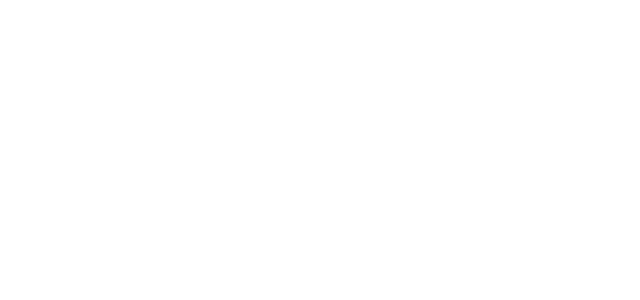
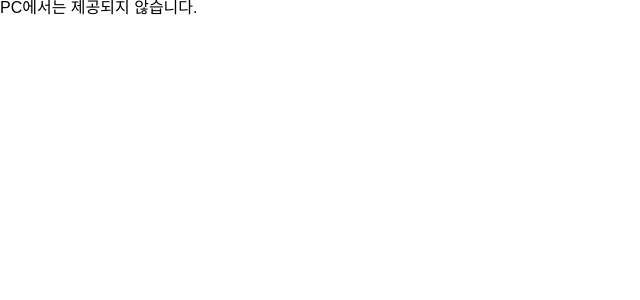
Before and after one commit to Japan-Global-Internship-2025/Domice, a React (Vite) app: page / in a window 1280 px wide. Shown: the top 300 px of the page, without its empty margins (0-640 px from the left). Built offline with nearby package versions, Linux system fonts and the light colour scheme.

Commit message:
app.jsx 수정

```diff
--- a/src/App.jsx
+++ b/src/App.jsx
@@ -1,10 +1,18 @@
 import './App.css'
+import { BrowserView, MobileView } from 'react-device-detect'
+import { Route, Routes } from 'react-router-dom'
 
 function App() {
 
   return (
     <>
-
+      <BrowserView>
+        <h1>PC에서는 제공되지 않습니다.</h1>
+      </BrowserView>
+      <MobileView>
+        <Routes>
+        </Routes>
+      </MobileView>
     </>
   )
 }
```
